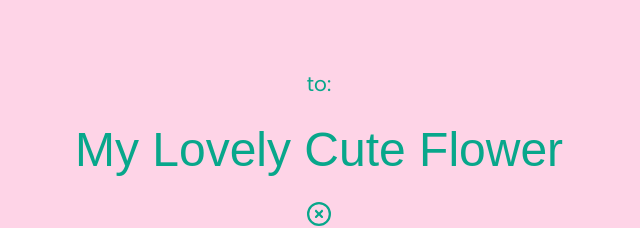
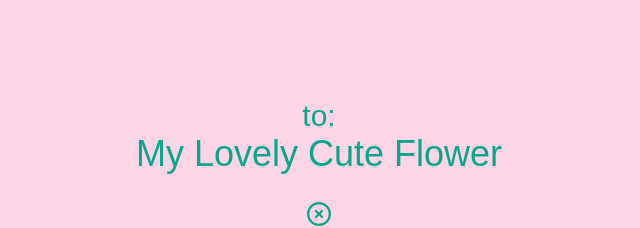
Before and after one commit to IskanMr/birthday-project, a React (Create React App) app: page / in a window 1280 px wide. Shown: the part 553-781 px from the top of the page, without its empty margins (321-961 px from the left). Built offline with nearby package versions, Linux system fonts and the light colour scheme.

Commit message:
feat(font): changed title font from harley to allura

```diff
--- a/src/index.css
+++ b/src/index.css
@@ -1,6 +1,8 @@
 @tailwind base;
 @tailwind components;
 @tailwind utilities;
+
+@import url("https://fonts.googleapis.com/css2?family=Allura&family=Satisfy&display=swap");
 
 @layer base {
   @font-face {
--- a/src/pages/Home.jsx
+++ b/src/pages/Home.jsx
@@ -124,9 +124,9 @@ export default function Home() {
             21 21 21 21 21 21 21 <br />
             21 21 21 21 21 21 21 <br />
           </div> */}
-          <div className="fixed bottom-0 z-[1] mb-4 flex w-full flex-col justify-center space-y-7">
-            <div className=" text-center text-xl">to: </div>
-            <div className="text-center font-title text-5xl">
+          <div className="fixed bottom-0 z-[1] mb-4 flex w-full flex-col justify-center">
+            <div className=" text-center font-title text-3xl">to: </div>
+            <div className="mb-7 text-center font-title text-4xl">
               My Lovely Cute Flower
             </div>
             <button onClick={() => setShowModal(!showModal)}>
--- a/tailwind.config.js
+++ b/tailwind.config.js
@@ -17,7 +17,7 @@ module.exports = {
       },
       fontFamily: {
         display: ["Poppins", "sans-serif"],
-        title: ["Harley", "sans-serif"],
+        title: ["Allura", "sans-serif"],
       },
     },
   },
```
